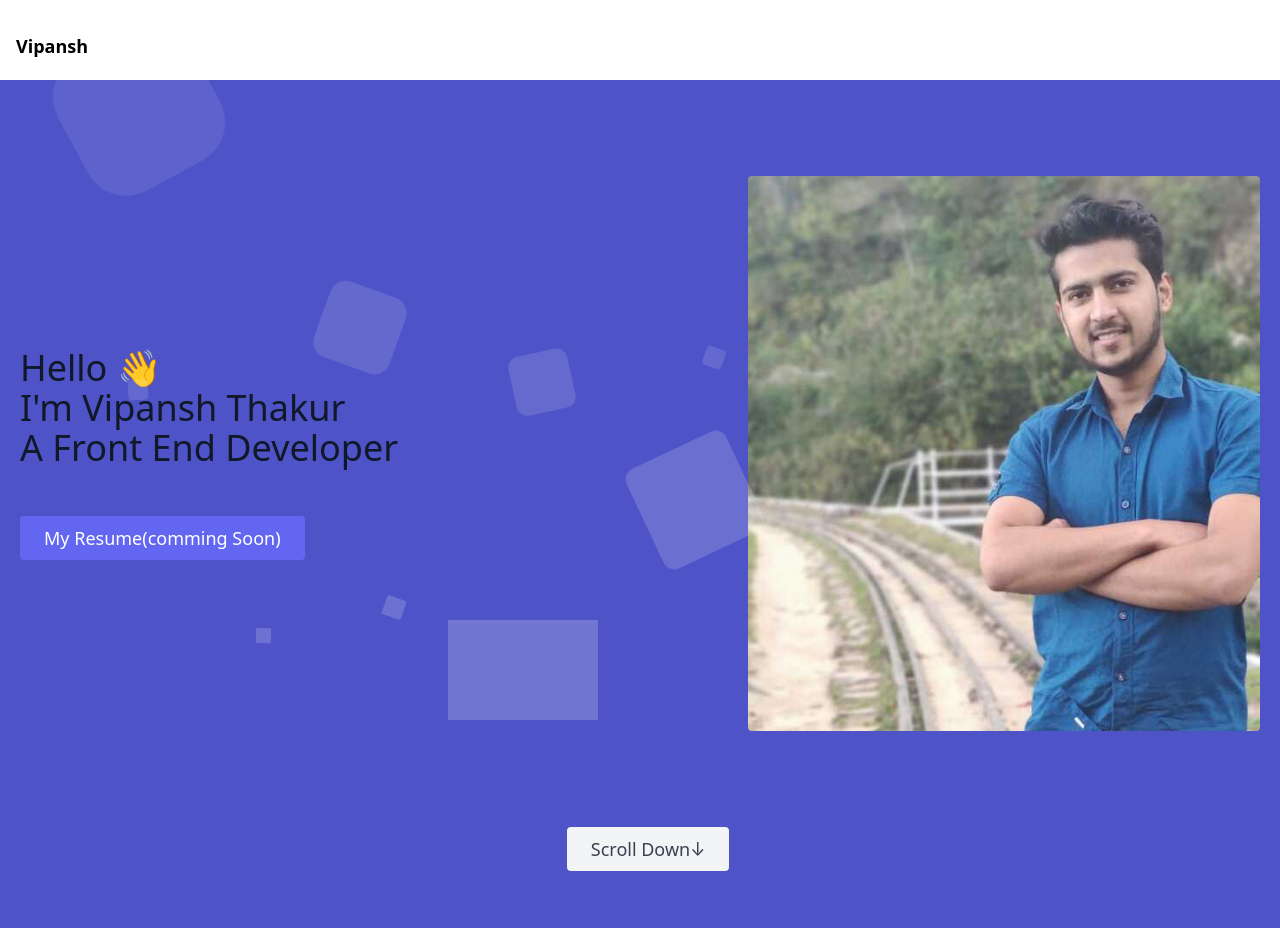
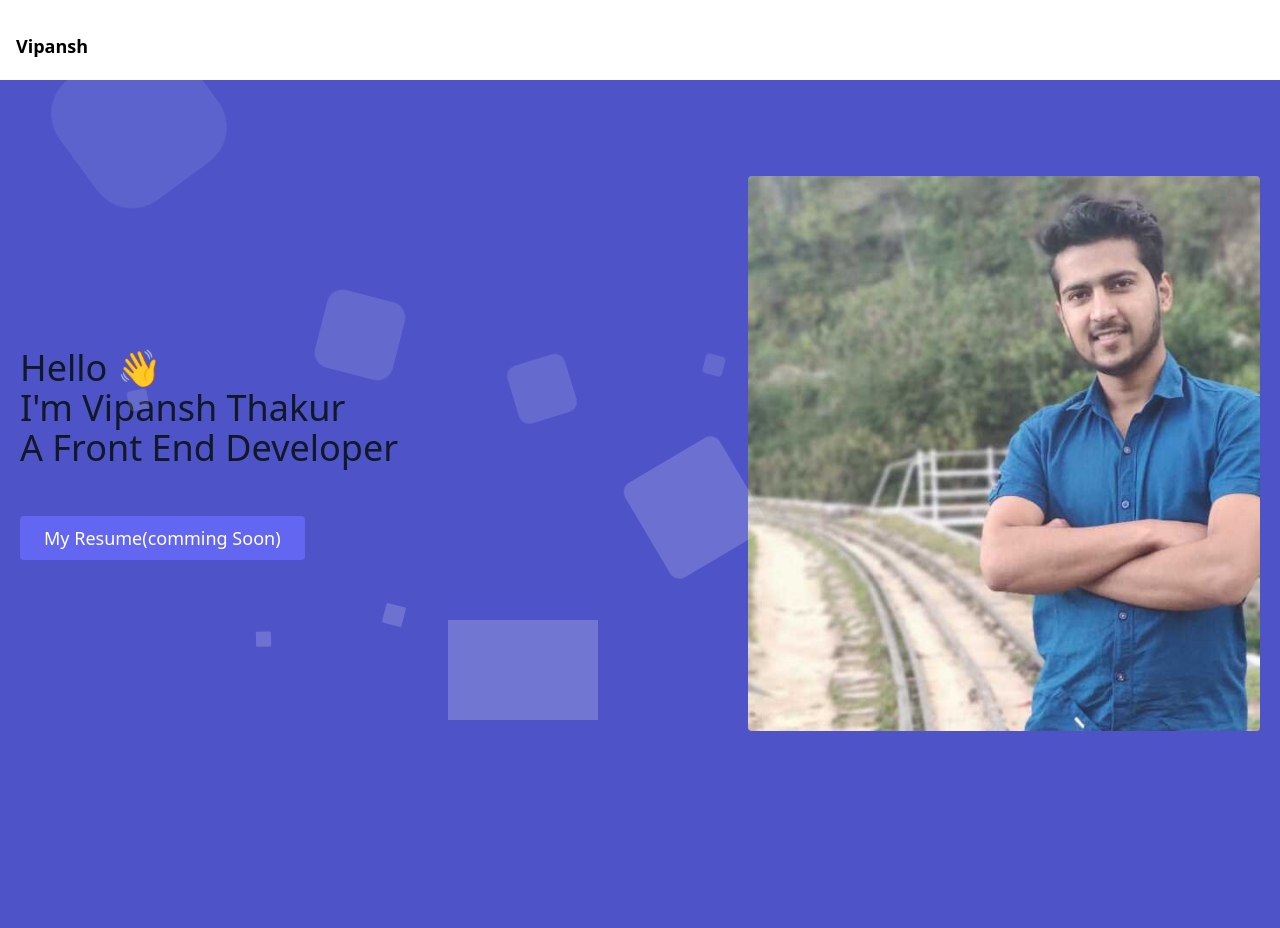
Before and after one commit to vipansh/portfolio2021, a Next.js app: page / in a window 1280 px wide. Shown: the top 928 px of the page. Built offline with nearby package versions, Linux system fonts and the light colour scheme.

Commit message:
alignment fixed

```diff
--- a/components/HeroSection.js
+++ b/components/HeroSection.js
@@ -2,7 +2,7 @@ import React from 'react'
 
 export const HeroSection = () => {
     return (
-        <section className="text-gray-600 body-font">
+        <section className="text-gray-600 body-font container mx-auto">
             <div className="container mx-auto flex px-5 py-24 md:flex-row flex-col items-center">
                 <div className="lg:flex-grow md:w-1/2 lg:pr-24 md:pr-16 flex flex-col md:items-start md:text-left mb-16 md:mb-0 items-center text-center">
                     <h1 className="title-font sm:text-4xl text-3xl mb-4 font-medium text-gray-900">Hello 👋
@@ -19,10 +19,7 @@ export const HeroSection = () => {
                     <img className="object-cover object-center rounded z-10" alt="hero" src="assets/mypic.jpeg" />
                 </div>
             </div>
-            <div className="flex justify-center">
 
-                <div className="ml-4 inline text-gray-700 bg-gray-100 border-0 py-2 px-6 focus:outline-none hover:bg-gray-200 rounded text-lg">Scroll Down<span className="animate-bounce">↓</span></div>
-            </div>
         </section>
     )
 }
--- a/components/TechIUse.js
+++ b/components/TechIUse.js
@@ -2,7 +2,7 @@ import React from 'react'
 
 export const TechIUse = () => {
     return (
-        <section className="text-gray-900 body-font">
+        <section className="text-gray-900 body-font container mx-auto">
             <div className="container px-5 py-24 mx-auto flex flex-wrap">
                 <div className=" w-full mb-20 ">
                     <h1 className="sm:text-3xl text-2xl font-medium title-font text-gray-900  lg:mb-0 mb-4 flex justify-center align-center">SKILLS & TOOLS</h1>
```
